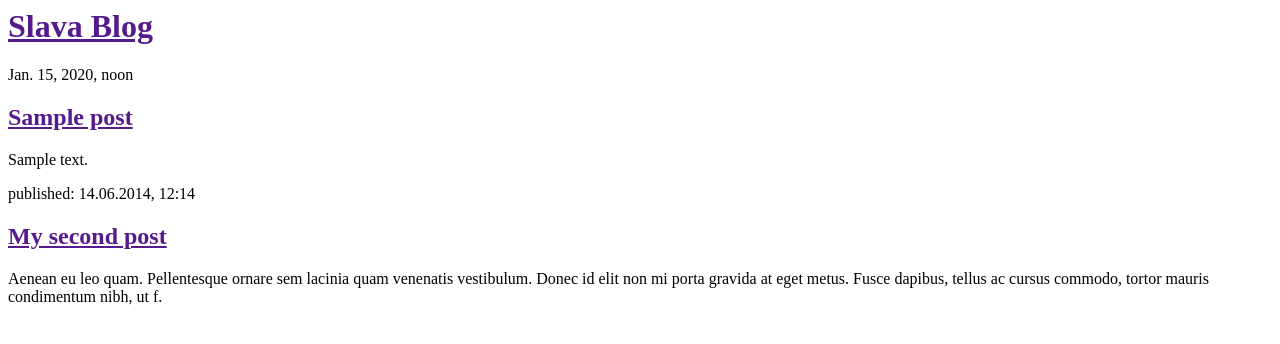
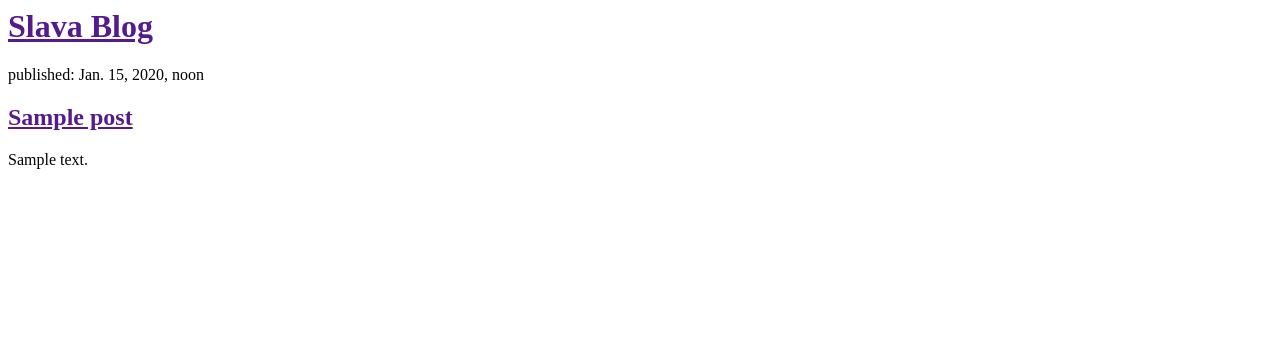
Before and after one commit to V-Khvorostianyi/my-first-blog, a Django app: template blog/templates/blog/post_list.html in a window 1280 px wide. Shown: the top 344 px of the page. Run offline with Django 3.2, Linux system fonts and the light colour scheme; the template is opened without the code that fills it: values that come from a table or form of the project are taken from there, others are empty; tables that the repository leaves empty hold one stand-in row (values such as "Sample post"); parts of the project's set-up code (start-up, migrations or seed data) failed here and were passed over.

Commit message:
html was changed

```diff
--- a/blog/templates/blog/post_list.html
+++ b/blog/templates/blog/post_list.html
@@ -6,17 +6,17 @@
             <div>
                 <h1><a href="">Slava Blog</a></h1>
             </div>
-{% for post in posts %}
+		{% for post in posts %}
             <div>
-                <p> {{ post.published_date }}</p>
+                <p> published: {{ post.published_date }}</p>
                 <h2><a href="">{{ post.title }}</a></h2>
                 <p>{{ post.text|linebreaksbr }}</p>
             </div>
-{% endfor %}
-            <div>
-                <p>published: 14.06.2014, 12:14</p>
-                <h2><a href="">My second post</a></h2>
-                <p>Aenean eu leo quam. Pellentesque ornare sem lacinia quam venenatis vestibulum. Donec id elit non mi porta gravida at eget metus. Fusce dapibus, tellus ac cursus commodo, tortor mauris condimentum nibh, ut f.</p>
-            </div>
+		{% endfor %}
+           <!--- <div>
+                <p>{{ posts }}</p>
+                <h2><a href="">{{ posts }}</a></h2>
+                <p>{{ posts }} </p>
+          </div> --->
         </body>
     </html>
--- a/blog/views.py
+++ b/blog/views.py
@@ -3,5 +3,5 @@ from .models import Post
 from django.utils import timezone
 # Create your views here.
 def post_list(request):
-     posts = Post.objects.filter(published_date__lte=timezone.now()).order_by('published_date')
+    posts = Post.objects.filter(published_date__lte=timezone.now()).order_by('published_date')
     return render(request, 'blog/post_list.html', {'posts': posts})
```
